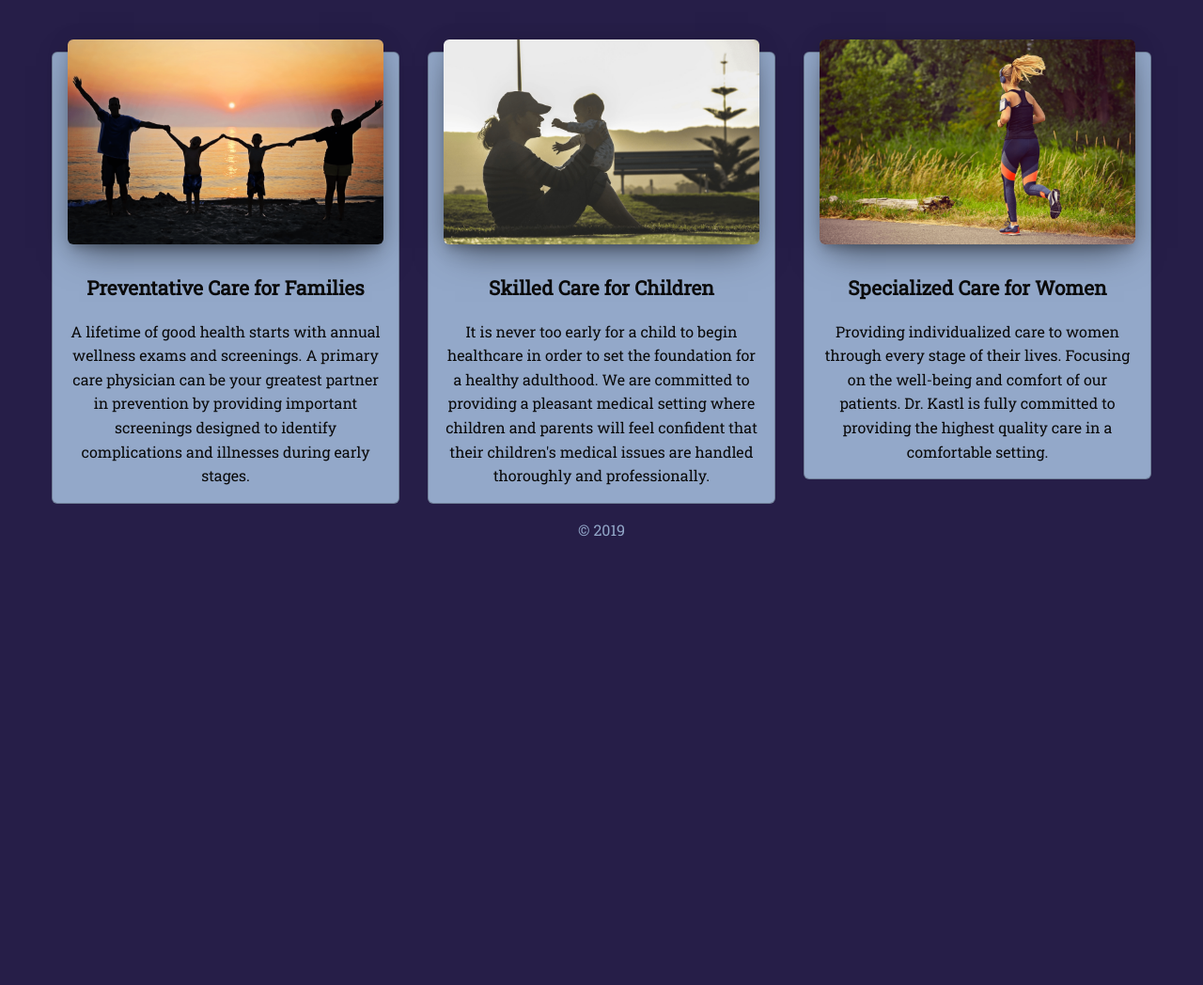
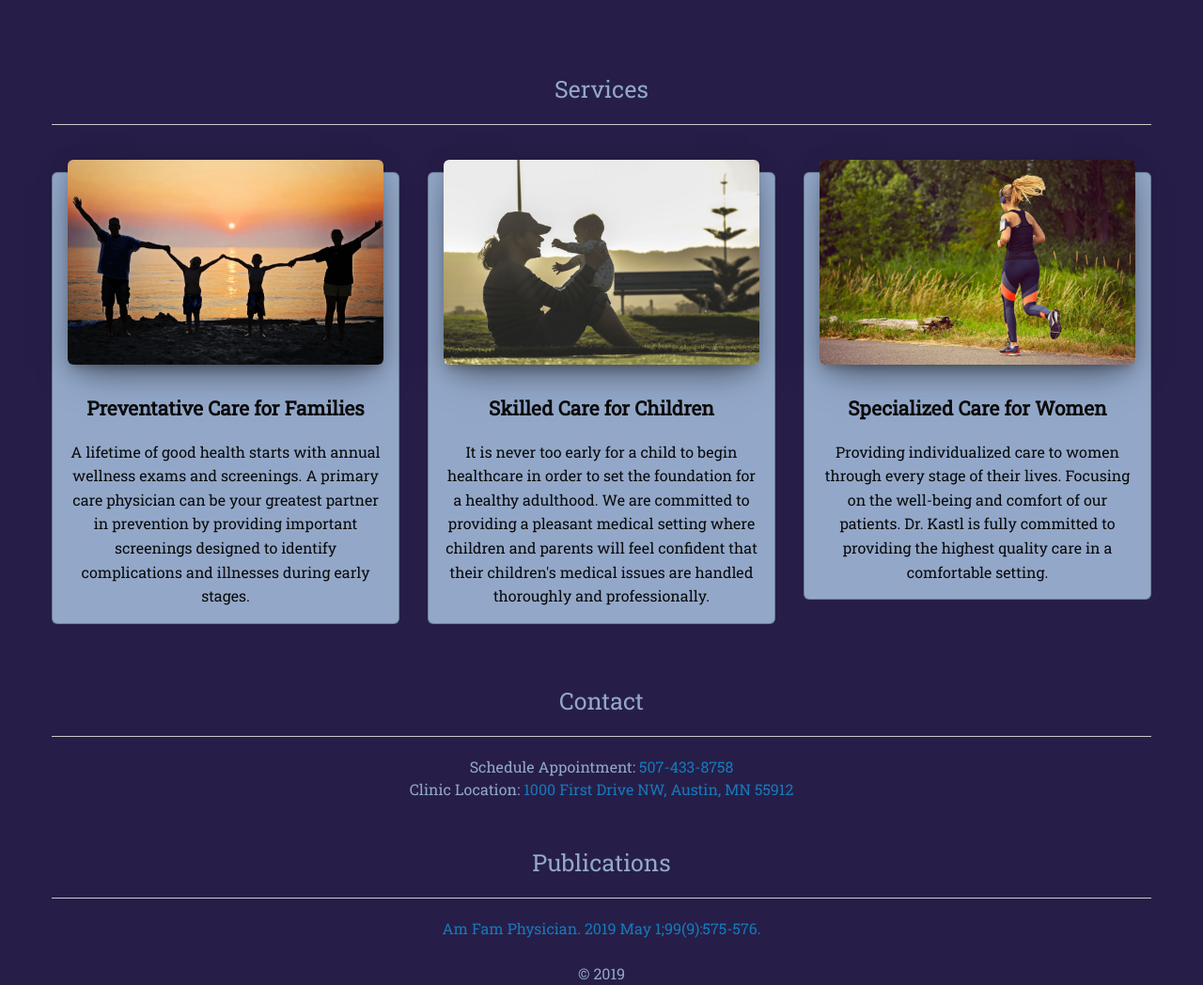
Before and after one commit to jkastl/erinkastl_com, a plain HTML site: page index.html in a window 1280 px wide. Shown: the part 208-1256 px from the top of the page at 94% size. Before the commit the page ends 800 px from the top, so only its background shows below. Drawn offline with nearby package versions, Linux system fonts and the light colour scheme.

Commit message:
Update index.html

```diff
--- a/index.html
+++ b/index.html
@@ -80,10 +80,10 @@
           <div class="menu-text show-for-medium">Erin Kastl, DO</div>
           <div class="top-bar-right">
             <ul class="dropdown menu" data-dropdown-menu>
-              <li><a href="#">Services</a></li>
+              <li><a href="#services">Services</a></li>
               <li><a href="#">About</a></li>
-              <li><a href="#">Testimonials</a></li>
               <li><a href="#">Contact</a></li>
+              <li><a href="#publications">Publications</a></li>
             </ul>
           </div>
         </div>
@@ -97,7 +97,11 @@
           <h3 class="text-light">Compassionate healthcare for families, women, and children.</h3>
         </div>
       </div>
-
+      <br>
+      <br>
+      <br>
+      <h4 id="services" class="text-light">Services</h4>
+      <hr>
       <div id="callout-block" class="grid-x grid-padding-x">
         <div class="large-12 medium-12 cell">
           <div class="grid-x grid-padding-x">
@@ -125,7 +129,28 @@
           </div>
         </div>
       </div>
+      <br>
+      <br>
+      <div class="grid-x grid-padding-x">
+        <div class="large-12 cell">
+          <h4 id="contact" class="text-light">Contact</h4>
+          <hr>
+          <span class="text-light">Schedule Appointment: </span><a href="tel:507-433-8758">507-433-8758</a>
+          <br>
+          <span class="text-light">Clinic Location: </span><a href="https://www.google.com/maps?dirflg=d&saddr=&daddr=1000+First+Drive+NW+Austin+MN+55912">1000 First Drive NW, Austin, MN 55912</a>
+        </div>
+      </div>
+      <br>
+      <br>
+      <div class="grid-x grid-padding-x">
+        <div class="large-12 cell">
+          <h4 id="publications" class="text-light">Publications</h4>
+          <hr>
+          <a href="https://www.aafp.org/afp/2019/0501/p575.html">Am Fam Physician. 2019 May 1;99(9):575-576.</a>
+        </div>
+      </div>
     </div>
+    <br>
     <footer class="text-center text-light">&copy; 2019</footer>
 
     <script src="https://cdnjs.cloudflare.com/ajax/libs/jquery/3.4.0/jquery.min.js"></script>
```
